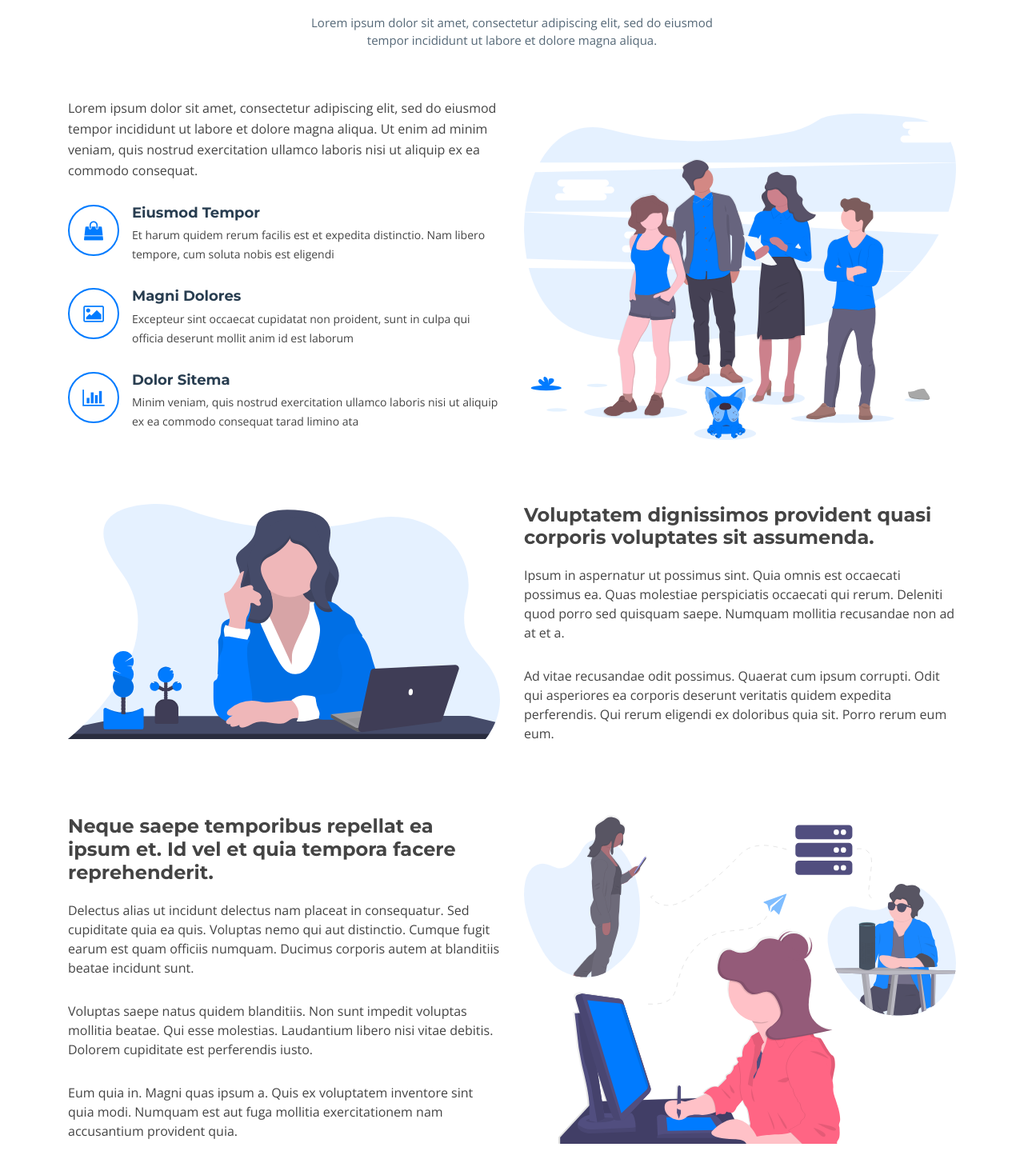
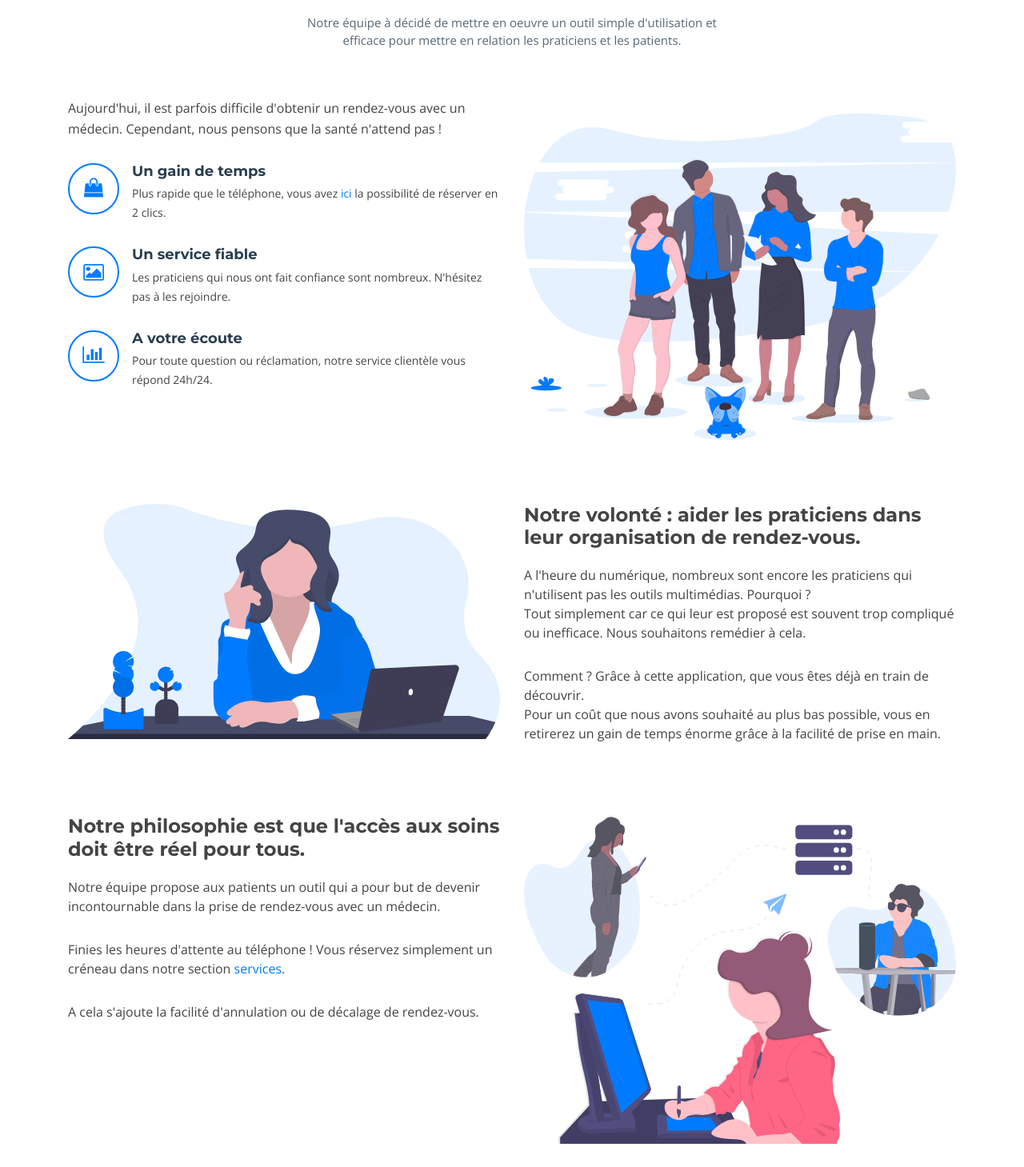
Before and after one commit to VincentIUT/ProjetOsmani, a plain HTML site: page index.html in a window 1280 px wide. Shown: the part 762-2221 px from the top of the page at 80% size. Drawn offline with nearby package versions, Linux system fonts and the light colour scheme; files whose address does not match are found by name.

Commit message:
textes accueil
Mise à jour des textes de l'accueil. ajouts de liens vers les autres parties.

```diff
--- a/index.html
+++ b/index.html
@@ -92,32 +92,33 @@
 
         <header class="section-header">
           <h3>A propos de nous</h3>
-          <p>Lorem ipsum dolor sit amet, consectetur adipiscing elit, sed do eiusmod tempor incididunt ut labore et dolore magna aliqua.</p>
+          <p>Notre équipe à décidé de mettre en oeuvre un outil simple d'utilisation et efficace pour mettre
+             en relation les praticiens et les patients.</p>
         </header>
 
         <div class="row about-container">
 
           <div class="col-lg-6 content order-lg-1 order-2">
             <p>
-              Lorem ipsum dolor sit amet, consectetur adipiscing elit, sed do eiusmod tempor incididunt ut labore et dolore magna aliqua. Ut enim ad minim veniam, quis nostrud exercitation ullamco laboris nisi ut aliquip ex ea commodo consequat.
+              Aujourd'hui, il est parfois difficile d'obtenir un rendez-vous avec un médecin. Cependant, nous pensons que la santé n'attend pas !
             </p>
 
             <div class="icon-box wow fadeInUp">
-              <div class="icon"><i class="fa fa-shopping-bag"></i></div>
-              <h4 class="title"><a href="">Eiusmod Tempor</a></h4>
-              <p class="description">Et harum quidem rerum facilis est et expedita distinctio. Nam libero tempore, cum soluta nobis est eligendi</p>
+              <div class="icon"><a href="#services"><i class="fa fa-shopping-bag"></i></a></div>
+              <h4 class="title"><a href="">Un gain de temps</a></h4>
+              <p class="description">Plus rapide que le téléphone, vous avez <a href="#services">ici</a> la possibilité de réserver en 2 clics.</p>
             </div>
 
             <div class="icon-box wow fadeInUp" data-wow-delay="0.2s">
               <div class="icon"><i class="fa fa-photo"></i></div>
-              <h4 class="title"><a href="">Magni Dolores</a></h4>
-              <p class="description">Excepteur sint occaecat cupidatat non proident, sunt in culpa qui officia deserunt mollit anim id est laborum</p>
+              <h4 class="title"><a href="">Un service fiable</a></h4>
+              <p class="description">Les praticiens qui nous ont fait confiance sont nombreux. N'hésitez pas à les rejoindre.</p>
             </div>
 
             <div class="icon-box wow fadeInUp" data-wow-delay="0.4s">
-              <div class="icon"><i class="fa fa-bar-chart"></i></div>
-              <h4 class="title"><a href="">Dolor Sitema</a></h4>
-              <p class="description">Minim veniam, quis nostrud exercitation ullamco laboris nisi ut aliquip ex ea commodo consequat tarad limino ata</p>
+              <div class="icon"><a href="#contact"><i class="fa fa-bar-chart"></i></a></div>
+              <h4 class="title"><a href="">A votre écoute</a></h4>
+              <p class="description">Pour toute question ou réclamation, notre service clientèle vous répond 24h/24.</p>
             </div>
 
           </div>
@@ -132,12 +133,14 @@
             <img src="assets/img/about-extra-1.svg" class="img-fluid" alt="">
           </div>
           <div class="col-lg-6 wow fadeInUp pt-5 pt-lg-0">
-            <h4>Voluptatem dignissimos provident quasi corporis voluptates sit assumenda.</h4>
+            <h4>Notre volonté : aider les praticiens dans leur organisation de rendez-vous.</h4>
             <p>
-              Ipsum in aspernatur ut possimus sint. Quia omnis est occaecati possimus ea. Quas molestiae perspiciatis occaecati qui rerum. Deleniti quod porro sed quisquam saepe. Numquam mollitia recusandae non ad at et a.
+              A l'heure du numérique, nombreux sont encore les praticiens qui n'utilisent pas les outils multimédias. Pourquoi ? <br>
+              Tout simplement car ce qui leur est proposé est souvent trop compliqué ou inefficace. Nous souhaitons remédier à cela.
             </p>
             <p>
-              Ad vitae recusandae odit possimus. Quaerat cum ipsum corrupti. Odit qui asperiores ea corporis deserunt veritatis quidem expedita perferendis. Qui rerum eligendi ex doloribus quia sit. Porro rerum eum eum.
+              Comment ? Grâce à cette application, que vous êtes déjà en train de découvrir. <br>
+              Pour un coût que nous avons souhaité au plus bas possible, vous en retirerez un gain de temps énorme grâce à la facilité de prise en main.
             </p>
           </div>
         </div>
@@ -148,15 +151,16 @@
           </div>
 
           <div class="col-lg-6 wow fadeInUp pt-4 pt-lg-0 order-2 order-lg-1">
-            <h4>Neque saepe temporibus repellat ea ipsum et. Id vel et quia tempora facere reprehenderit.</h4>
+            <h4>Notre philosophie est que l'accès aux soins doit être réel pour tous.</h4>
             <p>
-              Delectus alias ut incidunt delectus nam placeat in consequatur. Sed cupiditate quia ea quis. Voluptas nemo qui aut distinctio. Cumque fugit earum est quam officiis numquam. Ducimus corporis autem at blanditiis beatae incidunt sunt.
+              Notre équipe propose aux patients un outil qui a pour but de devenir incontournable dans la prise de rendez-vous avec un médecin.
+
             </p>
             <p>
-              Voluptas saepe natus quidem blanditiis. Non sunt impedit voluptas mollitia beatae. Qui esse molestias. Laudantium libero nisi vitae debitis. Dolorem cupiditate est perferendis iusto.
+              Finies les heures d'attente au téléphone ! Vous réservez simplement un créneau dans notre section <a href="#services">services</a>.
             </p>
             <p>
-              Eum quia in. Magni quas ipsum a. Quis ex voluptatem inventore sint quia modi. Numquam est aut fuga mollitia exercitationem nam accusantium provident quia.
+              A cela s'ajoute la facilité d'annulation ou de décalage de rendez-vous.
             </p>
           </div>
 
@@ -171,7 +175,7 @@
 
         <header class="section-header">
           <h3>Services</h3>
-          <p>Dans cette section est disponible un ensemble de servirs médicaux propopées au patiens souhaitant prendre un rendez-vous.</p>
+          <p>Dans cette section est disponible un ensemble de services médicaux proposés au patients souhaitant prendre un rendez-vous.</p>
         </header>
 
         <div class="row">
@@ -180,14 +184,14 @@
             <div class="box">
               <div class="icon"><i class="ion-ios-analytics-outline" style="color: #ff689b;"></i></div>
               <h4 class="title"><a href="">Médecin Généraliste</a></h4>
-              <p class="description">Consultation : Constipation, Diarrhée ou vomissements, Douleur abdominale, Brûlures d’estomac et reflux </p>
+              <p class="description">Consultation : constipation, diarrhée ou vomissements, douleur abdominale, brûlures d’estomac et reflux </p>
             </div>
           </div>
           <div class="col-md-6 col-lg-5 wow bounceInUp" data-wow-duration="1.4s">
             <div class="box">
               <div class="icon"><i class="ion-ios-bookmarks-outline" style="color: #e9bf06;"></i></div>
               <h4 class="title"><a href="">Dentiste</a></h4>
-              <p class="description">Les soins dentaires sont nombreux : Visite de contrôle, détartrage, plombage, scellement des sillons, prothèses dentaires ...</p>
+              <p class="description">Les soins dentaires sont nombreux et variés : visite de contrôle, détartrage, plombage, scellement des sillons, prothèses dentaires ...</p>
             </div>
           </div>
 
@@ -202,7 +206,7 @@
             <div class="box">
               <div class="icon"><i class="ion-ios-speedometer-outline" style="color:#41cf2e;"></i></div>
               <h4 class="title"><a href="">Médecines Spécialisées</a></h4>
-              <p class="description">Le service de médecines spécialisés regroupe trois secteurs d'activités à savoir :
+              <p class="description">Le service de médecines spécialisées regroupe trois secteurs d'activités à savoir :
               diabétologie, endocrinologie et nutrition
               </p>
             </div>
```
